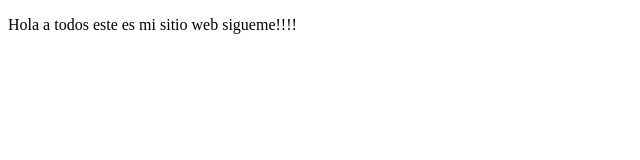
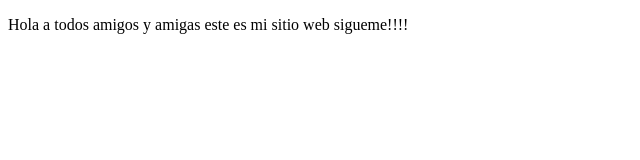
Before and after one commit to char-a-cpu/proyectoPreworkDemo, a plain HTML site: page index.html in a window 1280 px wide. Shown: the whole page, without its empty margins (0-640 px from the left). Drawn offline with Linux system fonts and the light colour scheme.

Commit message:
cambios agregados

```diff
--- a/index.html
+++ b/index.html
@@ -8,7 +8,7 @@
 </head>
 <body>
     <p>
-        Hola a todos este es mi sitio web
+        Hola a todos amigos y amigas este es mi sitio web
         sigueme!!!!
     </p>
 </body>
```
